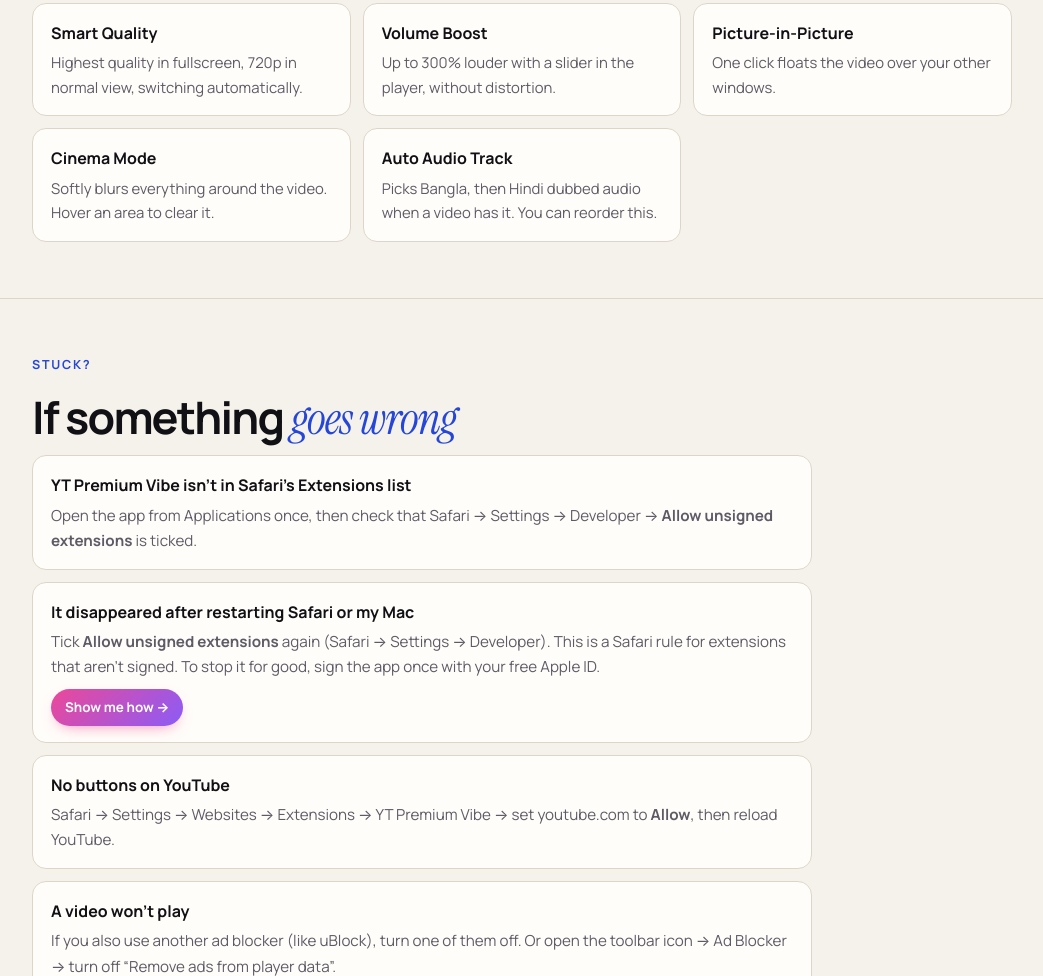
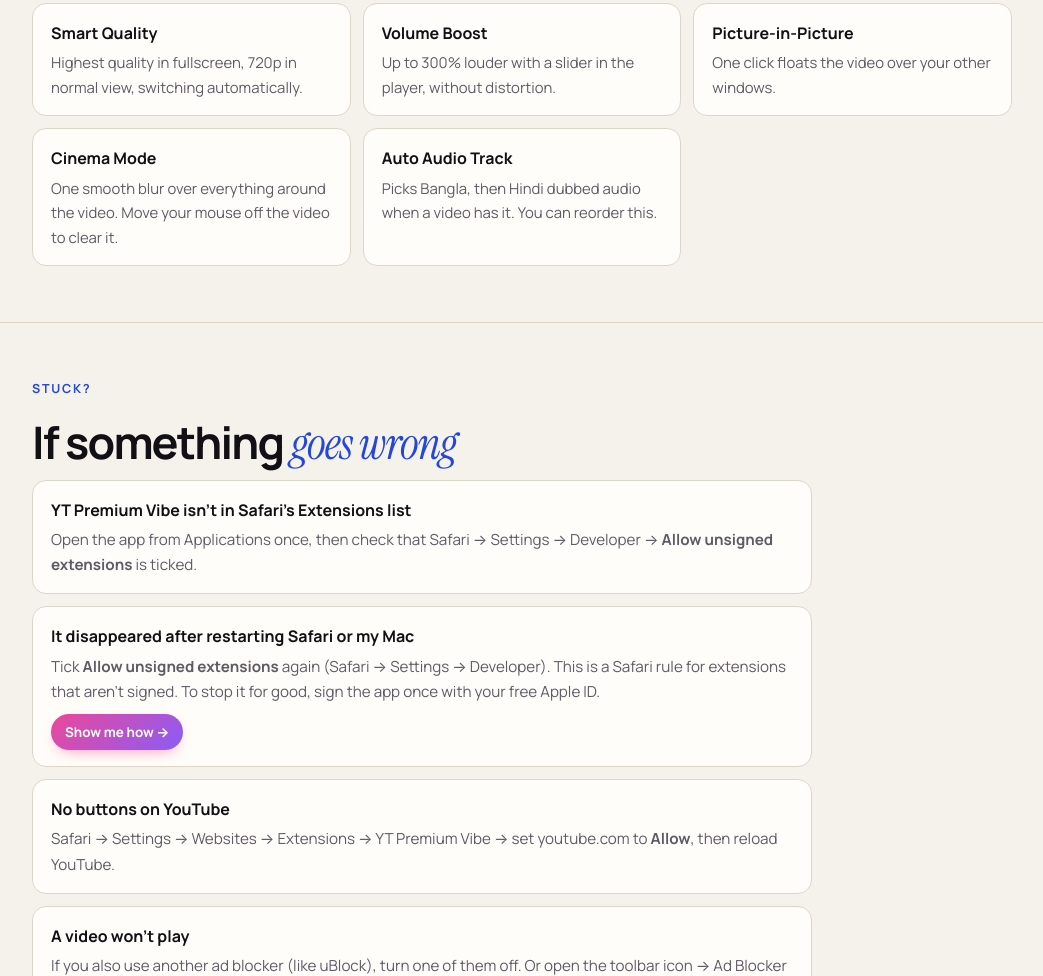
Before and after one commit to sandip617/itzsandippal.com, a plain HTML site: page projects/yt-premium-vibe/index.html in a window 1280 px wide. Shown: the part 3924-4900 px from the top of the page, without its empty margins (18-1061 px from the left). Drawn offline with Linux system fonts and the light colour scheme.

Commit message:
YT Premium Vibe page: describe the new one-layer Cinema Mode blur
Co-Authored-By: Claude Opus 5.5 <noreply@anthropic.com>

```diff
--- a/projects/yt-premium-vibe/index.html
+++ b/projects/yt-premium-vibe/index.html
@@ -206,7 +206,7 @@
           <div><strong>Smart Quality</strong><p>Highest quality in fullscreen, 720p in normal view, switching automatically.</p></div>
           <div><strong>Volume Boost</strong><p>Up to 300% louder with a slider in the player, without distortion.</p></div>
           <div><strong>Picture-in-Picture</strong><p>One click floats the video over your other windows.</p></div>
-          <div><strong>Cinema Mode</strong><p>Softly blurs everything around the video. Hover an area to clear it.</p></div>
+          <div><strong>Cinema Mode</strong><p>One smooth blur over everything around the video. Move your mouse off the video to clear it.</p></div>
           <div><strong>Auto Audio Track</strong><p>Picks Bangla, then Hindi dubbed audio when a video has it. You can reorder this.</p></div>
         </div>
       </div>
```
